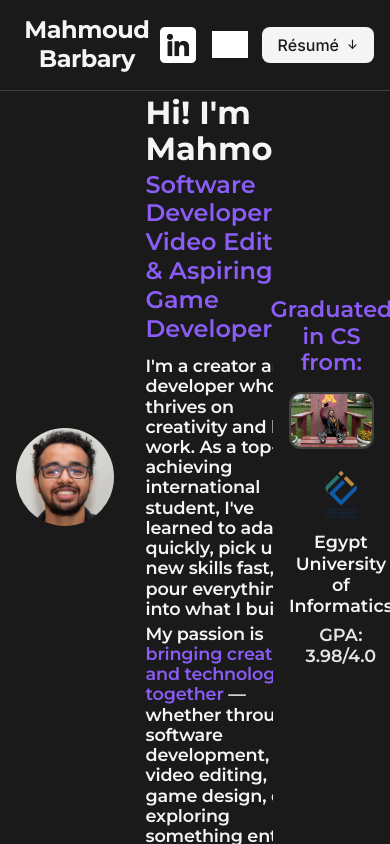
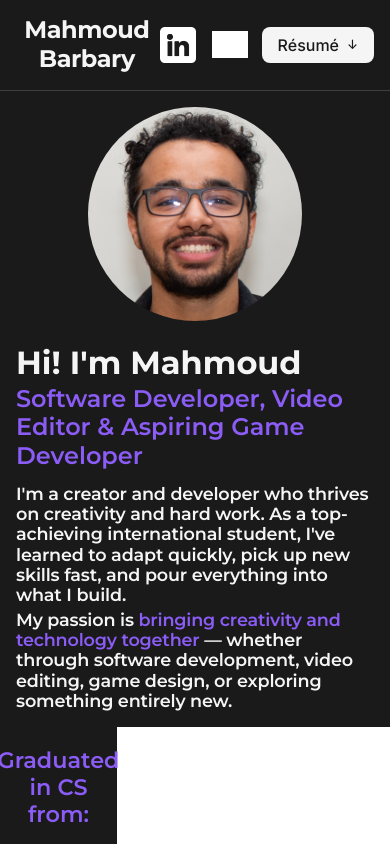
Before and after one commit to Mahmoud-Barbary/portfolio-website, a React (Vite) app: page / in a window 390 px wide. Shown: the top 844 px of the page. Built offline with nearby package versions, Linux system fonts and the light colour scheme; grey boxes are pictures that could not be loaded.

Commit message:
Added mobile layout fixed

```diff
--- a/src/App.css
+++ b/src/App.css
@@ -54,6 +54,12 @@
   /* Remove fixed height - let content drive sizing */
 }
 
+@media (max-width: 768px) {
+  .hero-education-container {
+    flex-direction: column;
+  }
+}
+
 /* Basic link styling */
 a {
   /* Remove default underline */
--- a/src/components/Experience/Experience.css
+++ b/src/components/Experience/Experience.css
@@ -259,39 +259,38 @@
     font-size: 1rem;
   }
 
-  .timeline-line {
-    display: none;
-  }
+  .timeline-line { display: none; }
 
-  .experience-item {
-    min-height: auto;
-    margin-bottom: 2rem;
-  }
+  .experience-item { min-height: auto; margin-bottom: 2.5rem; }
 
   .timeline-marker {
     position: relative;
     left: auto;
     transform: none;
-    margin-bottom: 1rem;
+    margin-bottom: 0.5rem;
   }
 
-  .marker-line {
-    display: none;
-  }
+  .marker-line { display: none; }
 
-  .experience-popup {
+  /* Place the interactive card as a full-width block under the marker */
+  .marker-element {
     position: relative;
     top: auto;
-    left: auto;
-    right: auto;
     width: 100%;
-    max-width: 320px;
-    margin: 1rem auto 0 auto;
+    max-width: 360px;
+    height: auto;
+    border-radius: 16px;
+    transform: none;
   }
+  .marker-element.expanded {
+    width: 100%;
+    height: auto;
+  }
+  .marker-content { opacity: 1; }
+  .content-image { height: 160px; }
+  .marker-date { position: relative; top: auto; margin-top: 0; }
+  .marker-title { position: relative; top: auto; margin-top: 0.5rem; }
 
-  .experience-popup.left,
-  .experience-popup.right {
-    left: auto;
-    right: auto;
-  }
+  /* Ensure items stack cleanly */
+  .experience-items { display: flex; flex-direction: column; align-items: center; gap: 1rem; }
 }
--- a/src/components/Hero/Hero.css
+++ b/src/components/Hero/Hero.css
@@ -5,7 +5,7 @@
   /* Side by side layout with photo and text */
   display: flex;
   align-items: center; /* Center content vertically */
-  width: 70%; /* Takes up left portion */
+  width: 70%; /* Takes up left portion on desktop */
   padding: 2rem; /* Consistent padding */
   background-color: var(--bg-primary);
 
@@ -88,7 +88,14 @@
 /* Responsive design for mobile devices */
 @media (max-width: 768px) {
   .hero {
-    padding: 0.3rem 1rem 1rem 1rem; /* Even tighter padding on mobile */
+    width: 100%;
+    padding: 1rem; /* Comfortable padding on mobile */
+    flex-direction: column;
+    align-items: center;
+  }
+
+  .hero-photo {
+    margin: 0 0 1rem 0;
   }
 
   .hero-statement {
@@ -110,12 +117,10 @@
     gap: 0.3rem;
   }
 
-  .hero-photo {
-    margin-right: 2rem;
-  }
-
   .profile-photo {
-    max-width: 200px;
-    max-height: 200px;
+    width: 55vw;
+    height: 55vw;
+    max-width: 320px;
+    max-height: 320px;
   }
 }
--- a/src/components/Highlights/Highlights.jsx
+++ b/src/components/Highlights/Highlights.jsx
@@ -1,13 +1,39 @@
 // Highlights component for the portfolio website
 // Displays three highlight cards for Software, Video, and Games projects
 
-import React from 'react';
+import React, { useEffect, useRef } from 'react';
 import './Highlights.css';
 import { getHighlights } from '../../data/projects.js';
 
 function Highlights({ onNavigate }) {
   // Get highlight projects from data
   const highlights = getHighlights();
+  const videoRefs = useRef({});
+
+  useEffect(() => {
+    const entries = Object.values(videoRefs.current);
+    if (entries.length === 0) return;
+
+    const observer = new IntersectionObserver(
+      (obsEntries) => {
+        obsEntries.forEach((entry) => {
+          const video = entry.target;
+          if (!video) return;
+          if (entry.isIntersecting) {
+            // Ensure a first frame is visible without waiting
+            try { video.currentTime = 0.1; } catch (_) {}
+            video.play().catch(() => {});
+          } else {
+            video.pause();
+          }
+        });
+      },
+      { threshold: 0.5, rootMargin: '0px 0px -10% 0px' }
+    );
+
+    entries.forEach((v) => v && observer.observe(v));
+    return () => entries.forEach((v) => v && observer.unobserve(v));
+  }, []);
 
   // Convert to array format for mapping
   const highlightsArray = [
@@ -55,13 +81,13 @@ function Highlights({ onNavigate }) {
                   />
                 ) : project.media.type === 'video' ? (
                   <video
+                    ref={(el) => (videoRefs.current[project.id] = el)}
                     src={project.media.src}
                     className="thumbnail-video"
                     muted
                     loop
                     playsInline
-                    preload="metadata"
-                    autoPlay
+                    preload="none"
                   >
                     <source src={project.media.src} type="video/mp4" />
                   </video>
```
